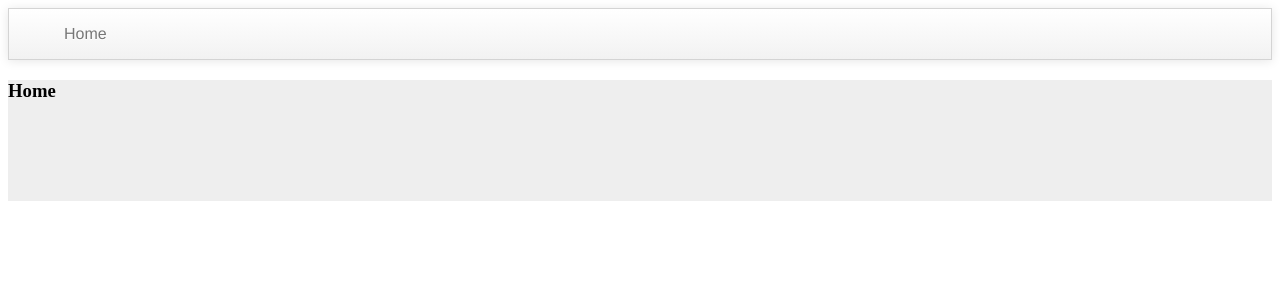
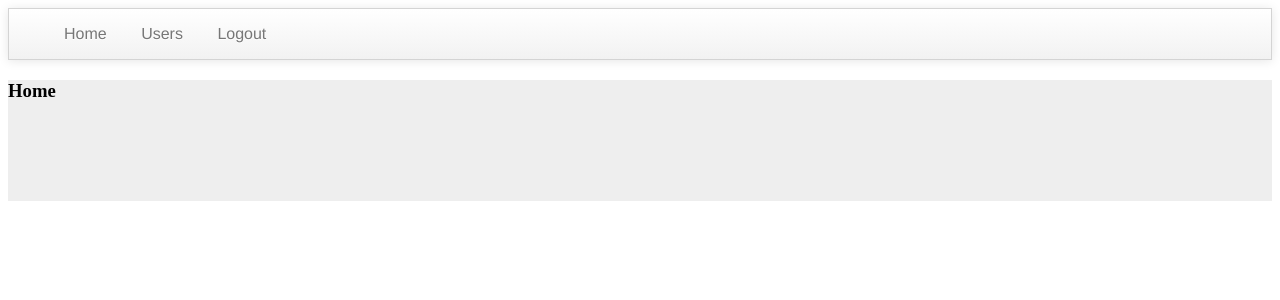
Before and after one commit to RailsApps/rails-omniauth, a Rails app: page / in a window 1280 px wide. Shown: the top 300 px of the page. Run offline with Rails 7, Linux system fonts and the light colour scheme; the visitor is signed in with stand-in values (Sample User, id 1); style sheets or scripts are compiled from the project's sources; some libraries are stand-ins or nearby versions.

Commit message:
rails_apps_composer: navigation links

```diff
--- a/app/views/layouts/_navigation_links.html.erb
+++ b/app/views/layouts/_navigation_links.html.erb
@@ -1 +1,9 @@
 <%# add navigation links to this file %>
+<% if user_signed_in? %>
+  <li><%= link_to 'Users', users_path %></li>
+<% end %>
+<% if user_signed_in? %>
+  <li><%= link_to 'Logout', signout_path %></li>
+<% else %>
+  <li><%= link_to 'Login', signin_path %></li>
+<% end %>
```
